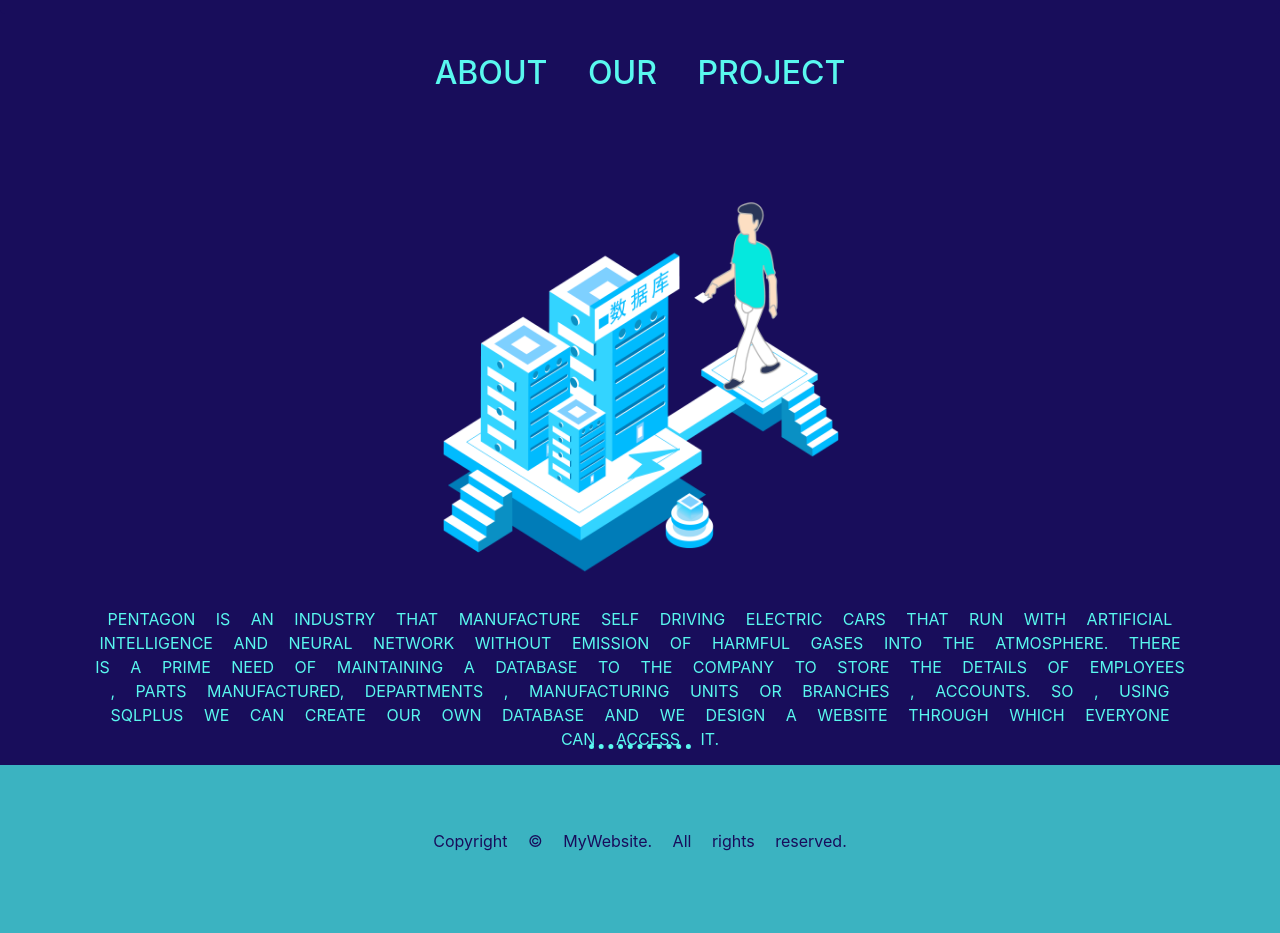
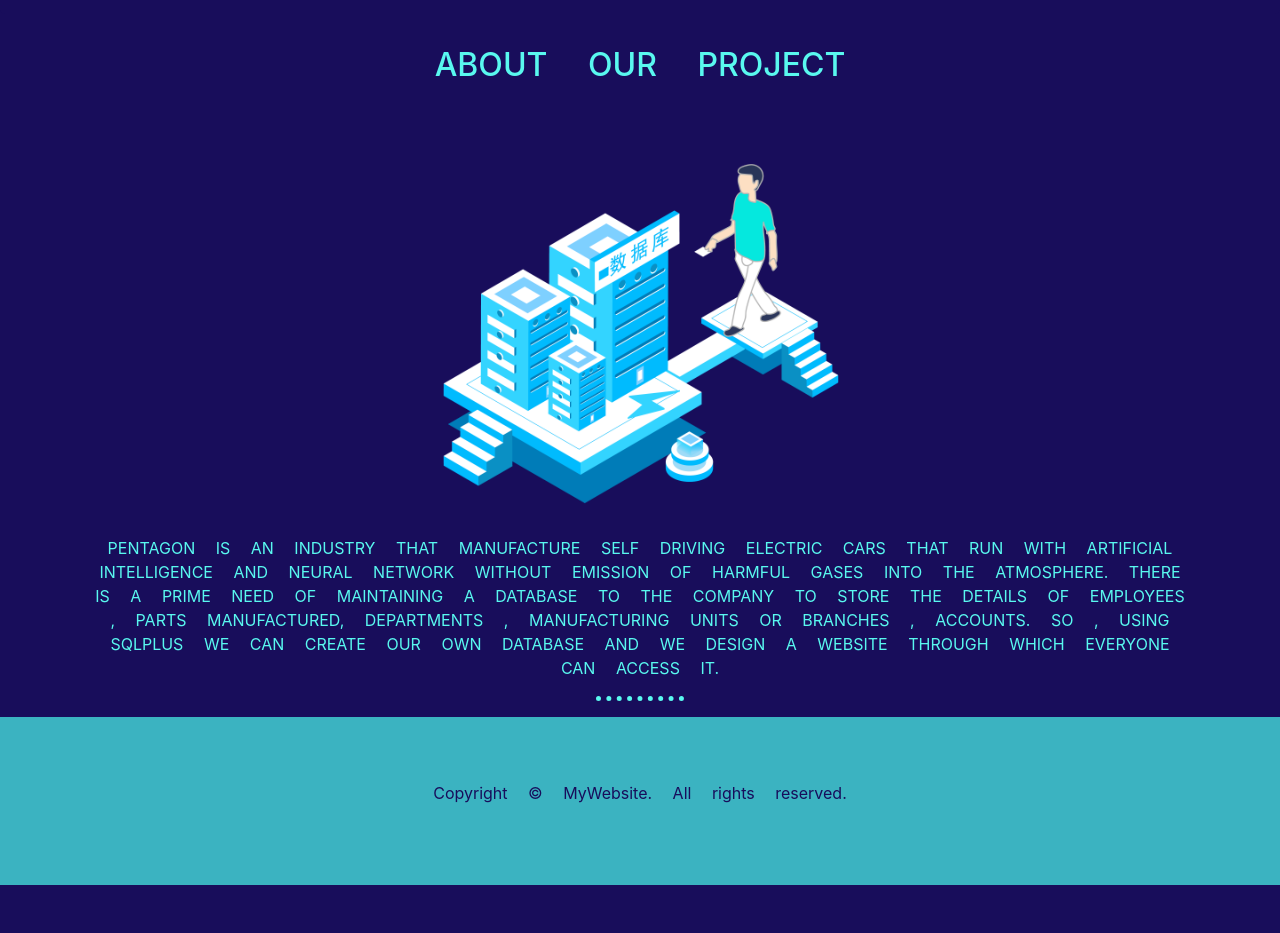
Before and after one commit to abhayselva/dbmsproject, a plain HTML site: page index.html in a window 1280 px wide. Shown: the part 840-1773 px from the top of the page. After the commit the page ends 1725 px from the top, so only its background shows below. Drawn offline with Linux system fonts and the light colour scheme.

Commit message:
Update index.html

```diff
--- a/index.html
+++ b/index.html
@@ -45,30 +45,30 @@
 
     <section>
       <div class="container">
-        <div class="row">
-          <div class="col-lg-12 mb-4 mt-2 text-center">
+
+          <div class="col-lg-12 text-center">
             <h2>ABOUT OUR PROJECT</h2>
           </div>
-        </div>
+
       </div>
-      <div class="container ">
-        <div class="row">
-          <div class="col-lg-12 col-md-12 col-sm-12 text-center">
+      <div class="container ssp height">
+
+          <div class=" text-center">
            <img src="images/—Pngtree—database_1452056.png" height=80% width=40%>
 
             <p class="text-center text-uppercase align-content-around">Pentagon is an industry that manufacture self driving electric cars that run with artificial intelligence and neural network without emission of harmful gases into the atmosphere. There is a prime need of maintaining a database to the company to store the details of employees , parts manufactured, departments , manufacturing units or branches , accounts. So , using sqlplus we can create our own database and we design a website through which everyone can access it.</p>
           </div>
 
-
-        </div>
+          	<hr>
 
 
-        </div>
-	<hr>
-      </div>
 
 
-    <footer class="text-center">
+
+      </div></section>
+
+
+    <footer class="text-center ssp">
       <div class="container sp">
         <div class="row">
           <div class="col-12">
```
